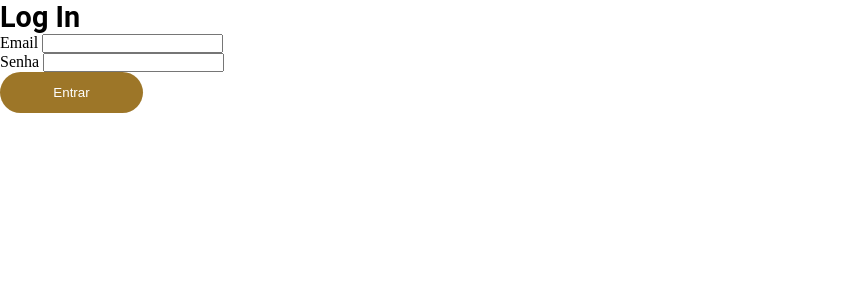
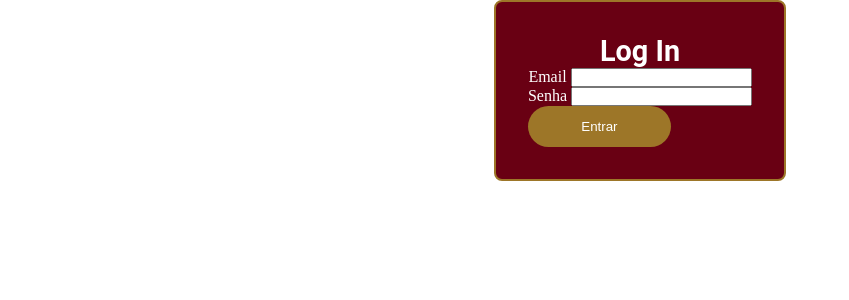
Before and after one commit to Dhu-a/portalDeExtensaoUnicap, a Django app: page /login in a window 1280 px wide. Shown: the part 106-406 px from the top of the page, without its empty margins (0-849 px from the left). Run offline with Django 5.2, Linux system fonts and the light colour scheme.

Commit message:
css login e criar projeto

```diff
--- a/portalExtensaoUnicap_app/static/style.css
+++ b/portalExtensaoUnicap_app/static/style.css
@@ -233,6 +233,22 @@ button:hover {
     color: #333;
     border: 2px solid var(--accent-color);
 }
+.form-container{
+    width:100%;
+    height:100%;
+    display: flex;
+    justify-content: center;
+    align-items: center;
+}
+.box-form{
+    background: var(--main-color);
+    border: 2px solid var(--accent-color);
+    border-radius: 8px;
+    width:fit-content;
+    color: var(--text-color);
+    text-align: center;
+    padding: 2rem;
+}
 
 /* Media Queries */
 @media screen and (max-width: 768px) {
--- a/portalExtensaoUnicap_app/templates/create.html
+++ b/portalExtensaoUnicap_app/templates/create.html
@@ -1,5 +1,6 @@
 {% extends 'base.html' %} {% block conteudo %} {% load static %}
-<form action="{% url 'ProjectCreate' %}" method="post" enctype="multipart/form-data">
+<div class="form-container">
+	<form action="{% url 'ProjectCreate' %}" method="post" enctype="multipart/form-data" class="box-form">
 		<h2>Crie um novo projeto</h2>
 		<div class="input-container">
 			<label for="identifier">Identificador </label>
@@ -136,4 +137,5 @@
 		{% csrf_token %}
 		<button type="submit">Criar</button>
 	</form>
+</div>
 {% endblock %}
--- a/portalExtensaoUnicap_app/templates/login.html
+++ b/portalExtensaoUnicap_app/templates/login.html
@@ -1,5 +1,6 @@
 {% extends 'base.html' %} {% block conteudo %} {% load static %}
-<form action="{% url 'login' %}" method="post">
+<div class="form-container">
+	<form action="{% url 'login' %}" method="post" class="box-form">
 		<h2>Log In</h2>
 		<div class="input-container">
 			<label for="email">Email</label>
@@ -11,4 +12,5 @@
 		</div>
 		<button type="button">Entrar</button>
 	</form>
+</div>
 {% endblock %}
```
Also changed, not shown: db.sqlite3. Lines whose indentation alone changed are shown as unchanged.
